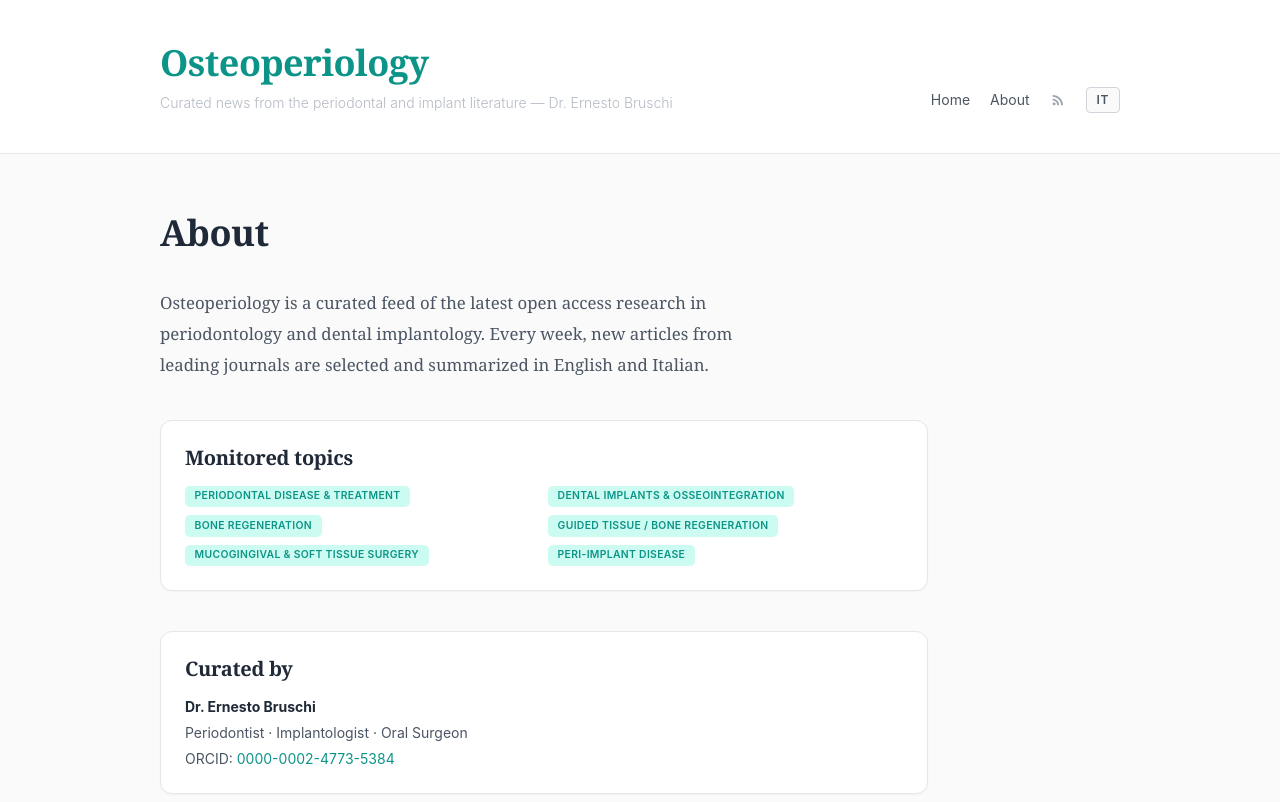
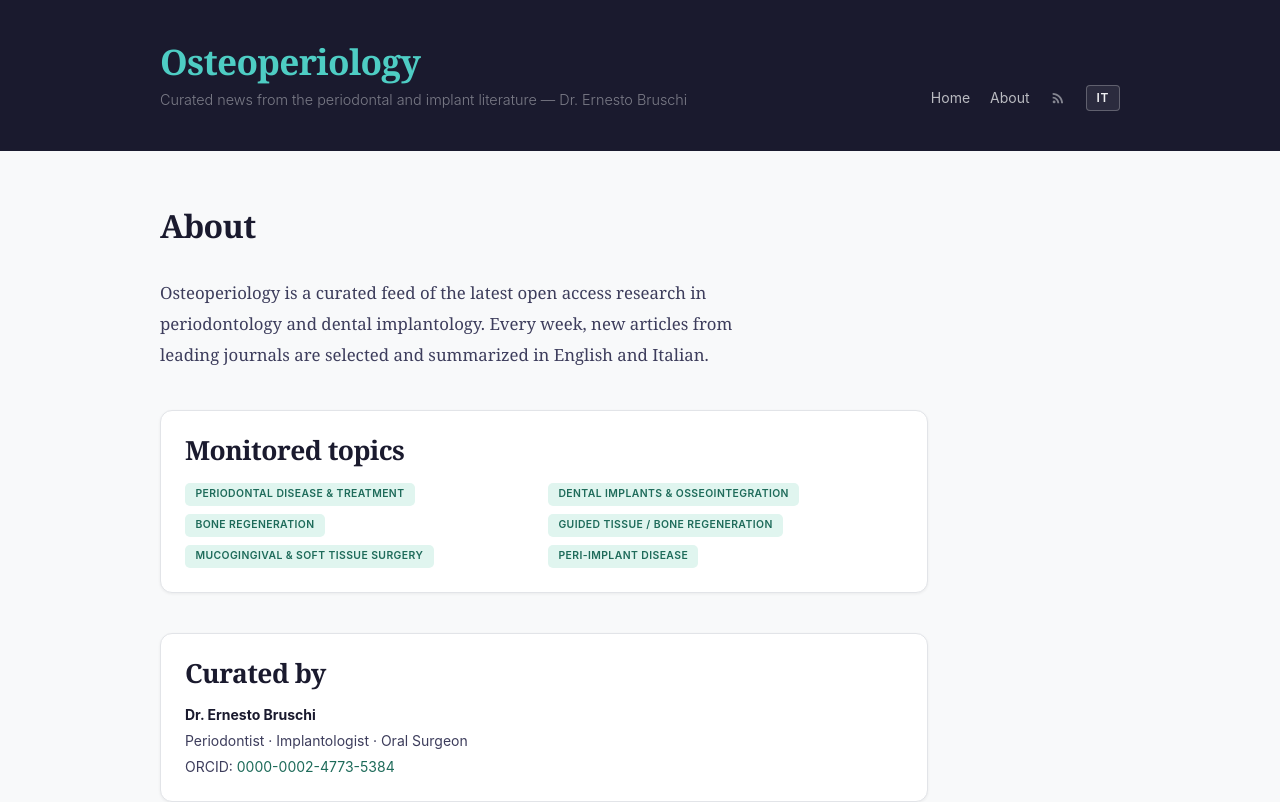
Before and after one commit to uliusXCaesar262/osteoperiology, a Next.js app: page /en/about in a window 1280 px wide. Shown: the top 802 px of the page. Built offline with nearby package versions, Linux system fonts and the light colour scheme.

Commit message:
style: light theme with dark header, bolder typography

```diff
--- a/src/app/globals.css
+++ b/src/app/globals.css
@@ -1,24 +1,27 @@
 @import "tailwindcss";
-@import url('https://fonts.googleapis.com/css2?family=Inter:wght@300;400;500;600&family=Source+Serif+4:ital,wght@0,400;0,600;0,700;1,400&display=swap');
+@import url('https://fonts.googleapis.com/css2?family=Inter:wght@300;400;500;600;700&family=Source+Serif+4:ital,wght@0,400;0,600;0,700;1,400&display=swap');
 
 :root {
-  --color-bg: #fafafa;
-  --color-bg-alt: #f3f4f6;
+  --color-bg: #f8f9fa;
+  --color-bg-alt: #f0f1f3;
   --color-surface: #ffffff;
-  --color-ink: #1f2937;
-  --color-ink-secondary: #4b5563;
-  --color-ink-muted: #9ca3af;
-  --color-accent: #0d9488;
-  --color-accent-hover: #0f766e;
-  --color-accent-subtle: #ccfbf1;
-  --color-border: #e5e7eb;
-  --color-border-strong: #d1d5db;
-  --shadow-card: 0 1px 2px rgba(0,0,0,0.04);
-  --shadow-card-hover: 0 6px 20px rgba(0,0,0,0.07);
-  --radius: 12px;
+  --color-ink: #1a1a2e;
+  --color-ink-secondary: #3d3d5c;
+  --color-ink-muted: #8e8ea0;
+  --color-accent: #1e6b5a;
+  --color-accent-hover: #155a4a;
+  --color-accent-subtle: #e0f5ef;
+  --color-border: #e2e4e8;
+  --color-border-strong: #cdd0d5;
+  --color-header-bg: #1a1a2e;
+  --color-header-ink: #f0f1f3;
+  --color-header-accent: #4ecdc4;
+  --shadow-card: 0 1px 3px rgba(0,0,0,0.06);
+  --shadow-card-hover: 0 8px 24px rgba(0,0,0,0.1);
+  --radius: 10px;
 }
 
-/* Light theme only — no dark mode override */
+/* Light theme only */
 
 @theme inline {
   --color-background: var(--color-bg);
@@ -41,9 +44,15 @@ body {
 
 h1, h2, h3 {
   font-family: "Source Serif 4", Georgia, serif;
-  line-height: 1.25;
-  letter-spacing: -0.015em;
+  color: var(--color-ink);
+  font-weight: 700;
+  line-height: 1.2;
+  letter-spacing: -0.02em;
 }
+
+h1 { font-size: 2rem; }
+h2 { font-size: 1.65rem; }
+h3 { font-size: 1.25rem; }
 
 a {
   color: var(--color-accent);
@@ -57,52 +66,55 @@ a:hover {
 
 /* ─── Header ─── */
 .site-header {
-  background: var(--color-surface);
-  color: var(--color-ink);
-  border-bottom: 1px solid var(--color-border);
+  background: var(--color-header-bg);
+  color: var(--color-header-ink);
+  border-bottom: none;
   position: relative;
 }
 
 .site-header a,
 .site-header p,
 .site-header h1 {
-  color: var(--color-ink);
+  color: var(--color-header-ink);
   position: relative;
 }
 
 .site-header h1 {
-  color: var(--color-accent);
+  color: var(--color-header-accent);
+  font-size: 2.2rem;
+  font-weight: 700;
 }
 
 .site-header p {
-  color: var(--color-ink-muted);
+  color: rgba(240, 241, 243, 0.6);
+  font-size: 0.9rem;
 }
 
 .site-header .lang-switch {
-  border: 1px solid var(--color-border-strong);
-  color: var(--color-ink-secondary);
-  background: var(--color-bg);
+  border: 1px solid rgba(255,255,255,0.25);
+  color: var(--color-header-ink);
+  background: rgba(255,255,255,0.08);
   transition: all 0.2s;
 }
 
 .site-header .lang-switch:hover {
-  background: var(--color-accent-subtle);
-  border-color: var(--color-accent);
-  color: var(--color-accent);
+  background: rgba(78, 205, 196, 0.15);
+  border-color: var(--color-header-accent);
+  color: var(--color-header-accent);
 }
 
 .site-header .nav-link {
-  color: var(--color-ink-secondary);
+  color: rgba(240, 241, 243, 0.75);
   transition: color 0.2s;
   position: relative;
 }
 
 .site-header .nav-link:hover {
-  color: var(--color-accent);
+  color: var(--color-header-accent);
 }
 
 .site-header .rss-link {
-  color: var(--color-ink-muted);
+  color: rgba(240, 241, 243, 0.5);
   transition: color 0.2s;
   position: relative;
 }
@@ -127,18 +139,44 @@ a:hover {
   transform: translateY(-2px);
 }
 
+.article-card h3 {
+  font-size: 1.2rem;
+  font-weight: 700;
+  color: var(--color-ink);
+  line-height: 1.35;
+  margin-bottom: 0.5rem;
+}
+
+.article-card h3 a {
+  color: var(--color-ink);
+}
+
+.article-card h3 a:hover {
+  color: var(--color-accent);
+}
+
 /* ─── Journal badge ─── */
 .journal-badge {
   display: inline-flex;
   align-items: center;
   font-size: 0.68rem;
   font-weight: 600;
-  letter-spacing: 0.03em;
+  letter-spacing: 0.04em;
   text-transform: uppercase;
   color: var(--color-accent);
   background: var(--color-accent-subtle);
-  padding: 0.2rem 0.6rem;
+  padding: 0.25rem 0.65rem;
   border-radius: 5px;
+}
+
+/* ─── Article page title ─── */
+.article-title {
+  font-family: "Source Serif 4", Georgia, serif;
+  font-size: 2rem;
+  font-weight: 700;
+  color: var(--color-ink);
+  line-height: 1.2;
+  letter-spacing: -0.02em;
 }
 
 /* ─── Article summary ─── */
@@ -159,7 +197,7 @@ a:hover {
   align-items: center;
   gap: 0.35rem;
   font-size: 0.85rem;
-  font-weight: 500;
+  font-weight: 600;
   padding: 0.6rem 1.2rem;
   border-radius: 8px;
   background: var(--color-accent);
@@ -171,7 +209,7 @@ a:hover {
   background: var(--color-accent-hover);
   color: #fff;
   transform: translateY(-1px);
-  box-shadow: 0 4px 12px rgba(13,148,136,0.2);
+  box-shadow: 0 4px 12px rgba(30,107,90,0.25);
 }
 
 .btn-secondary {
@@ -213,8 +251,17 @@ a:hover {
 
 /* ─── Footer ─── */
 .site-footer {
-  background: var(--color-surface);
-  border-top: 1px solid var(--color-border);
+  background: var(--color-header-bg);
+  border-top: none;
+  color: rgba(240, 241, 243, 0.6);
+}
+
+.site-footer a {
+  color: var(--color-header-accent);
+}
+
+.site-footer a:hover {
+  color: #fff;
 }
 
 /* ─── Back link ─── */
@@ -231,3 +278,11 @@ a:hover {
 .back-link:hover {
   color: var(--color-accent);
 }
+
+/* ─── Section headings ─── */
+.section-heading {
+  font-family: "Source Serif 4", Georgia, serif;
+  font-size: 1.65rem;
+  font-weight: 700;
+  color: var(--color-ink);
+}
```
